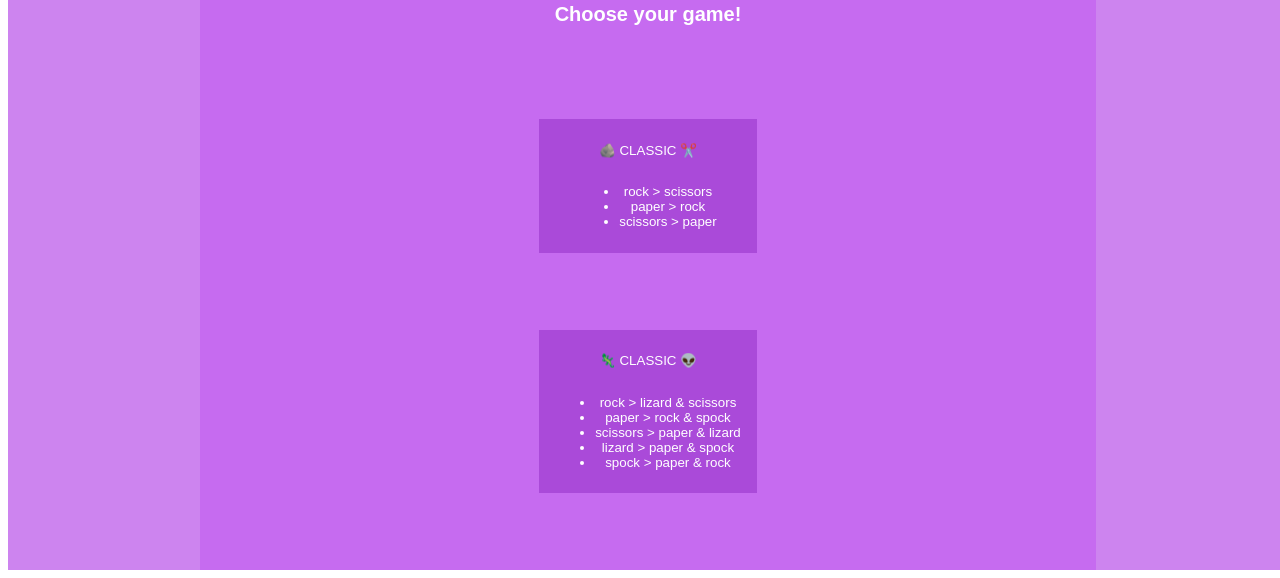
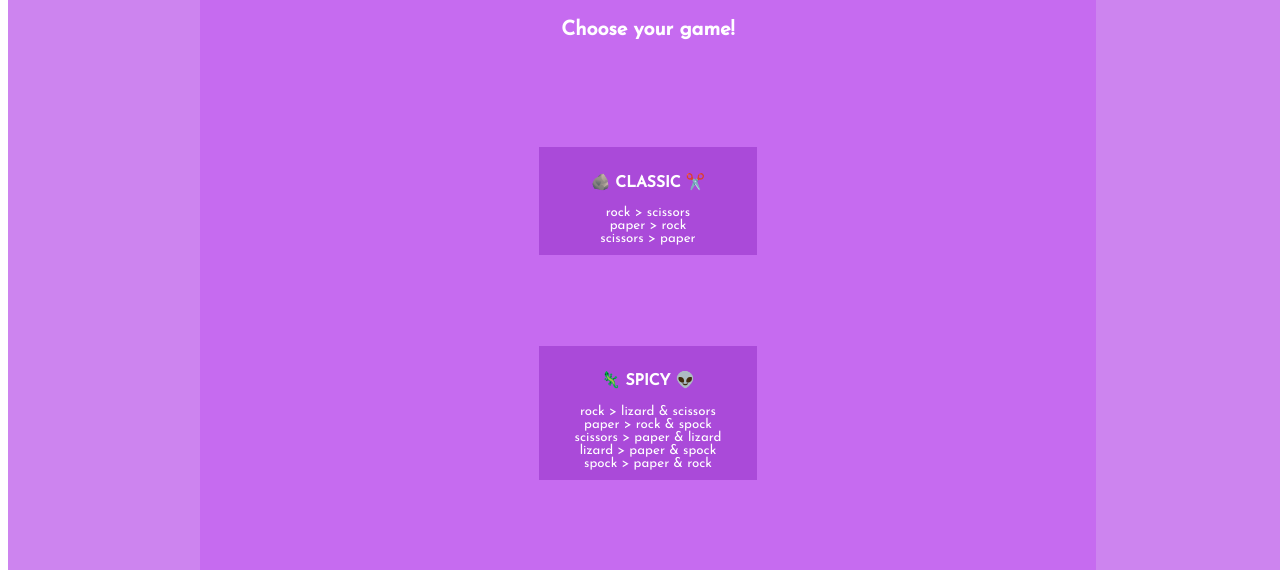
Before and after one commit to annnuuuh/Rock-Paper-Scissors-Final, a plain HTML site: page index.html in a window 1280 px wide. Shown: the part 238-816 px from the top of the page. Drawn offline with Linux system fonts and the light colour scheme.

Commit message:
Refactor html to better flow with css

```diff
--- a/index.html
+++ b/index.html
@@ -7,7 +7,7 @@
   <link rel="stylesheet" href="./styles.css">
   <link rel="preconnect" href="https://fonts.googleapis.com">
   <link rel="preconnect" href="https://fonts.gstatic.com" crossorigin>
-  <link href="https://fonts.googleapis.com/css2?family=Montserrat:wght@300;400;800&display=swap" rel="stylesheet">
+  <link href="https://fonts.googleapis.com/css2?family=Josefin+Sans:ital,wght@0,300;0,400;0,500;1,700&display=swap" rel="stylesheet">
   <title>Rock, Paper, Scissors</title>
 </head>
 <body>
@@ -20,23 +20,19 @@
     <div class="game-console-container">
       <h1>Rock, Paper, Scissors</h1>
       <h2>Choose your game!</h2>
-      <button>
-        <p>🪨 CLASSIC ✂️</p>
-        <ul>
-          <li>rock > scissors</li>
-          <li>paper > rock</li>
-          <li>scissors > paper</li>
-        </ul>
+      <button class="classic-game-button">
+        <h3>🪨 CLASSIC ✂️</h3>
+        <p>rock > scissors</p>
+        <p>paper > rock</p>
+        <p>scissors > paper</p>
       </button>
-      <button>
-        <p>🦎 CLASSIC 👽</p>
-        <ul>
-          <li>rock > lizard & scissors</li>
-          <li>paper > rock & spock</li>
-          <li>scissors > paper & lizard</li>
-          <li>lizard > paper & spock</li>
-          <li>spock > paper & rock</li>
-        </ul>
+      <button class="spicy-game-button">
+        <h3>🦎 SPICY 👽</h3>
+          <p>rock > lizard & scissors</p>
+          <p>paper > rock & spock</p>
+          <p>scissors > paper & lizard</p>
+          <p>lizard > paper & spock</p>
+          <p>spock > paper & rock</p>
       </button>
     </div>
     <div class="computer-stats-container">
```
